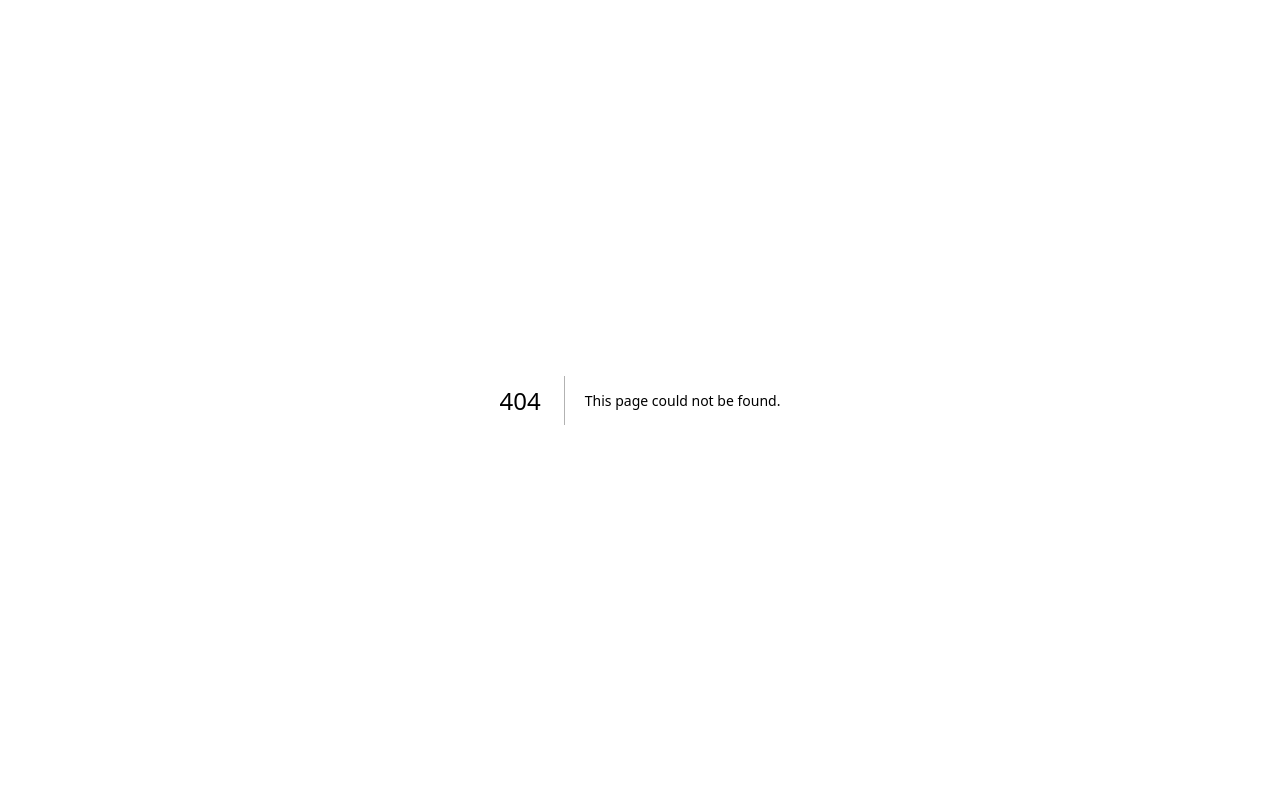
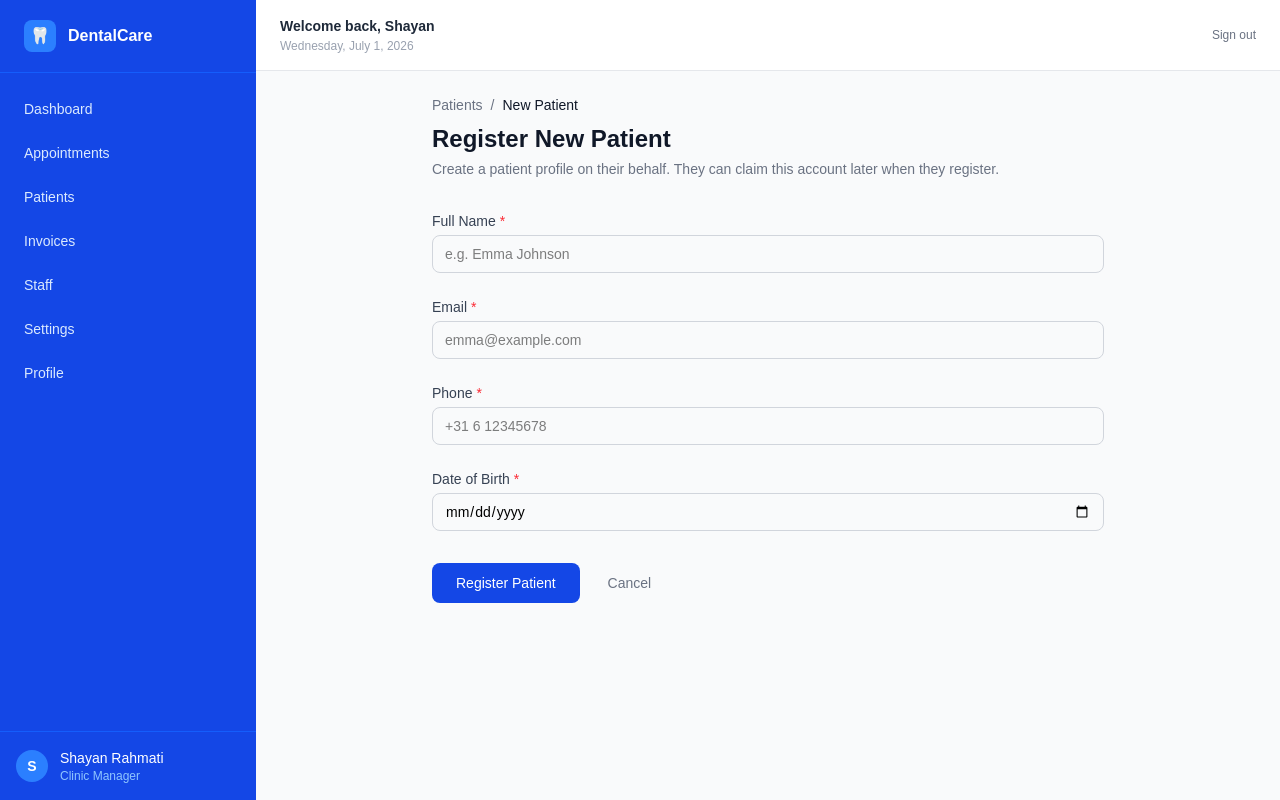
Before and after one commit to shayan655/dental-clinic-front, a Next.js app: page /portal/patients/new in a window 1280 px wide. Before the commit this address had no page. Built offline with nearby package versions, Linux system fonts and the light colour scheme; no server answers.

Commit message:
Build new patient page

```diff
--- a/src/app/portal/appointments/new/page.tsx
+++ b/src/app/portal/appointments/new/page.tsx
@@ -51,7 +51,6 @@ export default async function NewAppointmentPage() {
   const isStaff =
     user.role === 'clinic_manager' ||
     user.role === 'super_admin' ||
-    user.role === 'doctor' ||
     user.role === 'receptionist';
 
   return (
--- a/src/app/portal/appointments/page.tsx
+++ b/src/app/portal/appointments/page.tsx
@@ -2,6 +2,8 @@ import { api } from '@/lib/api'
 import { Appointment, AppointmentsPageData } from '@/types'
 import AppointmentsClient from '@/components/portal/appointments/AppointmentsClient'
 import Link from 'next/link'
+import { redirect } from 'next/navigation'
+import { getAuthUser } from '@/lib/auth'
 
 async function getAppointments(): Promise<AppointmentsPageData> {
   try {
@@ -90,7 +92,16 @@ async function getAppointments(): Promise<AppointmentsPageData> {
 }
 
 export default async function AppointmentsPage() {
+  const user = await getAuthUser();
+  if (!user) redirect('/login');
+  if (user.role === 'patient') redirect('/portal');
+
   const { appointments } = await getAppointments()
+
+  const canCreateAppointment =
+    user.role === 'receptionist' ||
+    user.role === 'clinic_manager' ||
+    user.role === 'super_admin';
 
   return (
     <div className="space-y-6">
@@ -99,12 +110,14 @@ export default async function AppointmentsPage() {
           <h1 className="text-2xl font-bold text-gray-900">Appointments</h1>
           <p className="text-sm text-gray-500 mt-1">Manage and track all clinic appointments.</p>
         </div>
+        {canCreateAppointment && (
           <Link
             href="/portal/appointments/new"
             className="bg-blue-700 hover:bg-blue-800 text-white text-sm font-semibold px-4 py-2.5 rounded-lg transition-colors"
           >
             + New Appointment
           </Link>
+        )}
       </div>
 
       <AppointmentsClient appointments={appointments} />
--- /dev/null
+++ b/src/app/portal/patients/new/page.tsx
@@ -0,0 +1,30 @@
+import { redirect } from 'next/navigation';
+import { getAuthUser } from '@/lib/auth';
+import NewPatientForm from '@/components/portal/patients/NewPatientForm';
+
+export default async function NewPatientPage() {
+  const user = await getAuthUser();
+  if (!user) redirect('/login');
+  if (user.role === 'patient') redirect('/portal');
+  if (user.role === 'doctor') redirect('/portal/patients');
+
+  return (
+    <div className="max-w-2xl mx-auto">
+      <div className="mb-8">
+        <div className="flex items-center gap-2 text-sm text-gray-500 mb-2">
+          <a href="/portal/patients" className="hover:text-blue-700 transition-colors">
+            Patients
+          </a>
+          <span>/</span>
+          <span className="text-gray-900 font-medium">New Patient</span>
+        </div>
+        <h1 className="text-2xl font-bold text-gray-900">Register New Patient</h1>
+        <p className="text-sm text-gray-500 mt-1">
+          Create a patient profile on their behalf. They can claim this account later when they register.
+        </p>
+      </div>
+
+      <NewPatientForm />
+    </div>
+  );
+}
--- /dev/null
+++ b/src/components/portal/patients/NewPatientForm.tsx
@@ -0,0 +1,162 @@
+'use client';
+
+import { useState } from 'react';
+import { useRouter } from 'next/navigation';
+
+type FormState = {
+  name: string;
+  email: string;
+  phone: string;
+  date_of_birth: string;
+};
+
+const initialState: FormState = {
+  name: '',
+  email: '',
+  phone: '',
+  date_of_birth: '',
+};
+
+export default function NewPatientForm() {
+  const router = useRouter();
+  const [form, setForm] = useState<FormState>(initialState);
+  const [loading, setLoading] = useState(false);
+  const [error, setError] = useState<string | null>(null);
+
+  function handleChange(e: React.ChangeEvent<HTMLInputElement>) {
+    setForm((prev) => ({ ...prev, [e.target.name]: e.target.value }));
+  }
+
+  async function handleSubmit(e: React.FormEvent) {
+    e.preventDefault();
+    setLoading(true);
+    setError(null);
+
+    try {
+      await fetch(`${process.env.NEXT_PUBLIC_API_URL}/sanctum/csrf-cookie`, {
+        credentials: 'include',
+      });
+
+      const res = await fetch(`${process.env.NEXT_PUBLIC_API_URL}/api/patients`, {
+        method: 'POST',
+        headers: { 'Content-Type': 'application/json', Accept: 'application/json' },
+        credentials: 'include',
+        body: JSON.stringify(form),
+      });
+
+      if (!res.ok) {
+        const json = await res.json();
+        throw new Error(json.message ?? 'Failed to register patient. Please try again.');
+      }
+
+      router.push('/portal/patients');
+    } catch (err) {
+      setError(err instanceof Error ? err.message : 'Something went wrong. Please try again.');
+    } finally {
+      setLoading(false);
+    }
+  }
+
+  // Max date for date of birth — must be at least 1 day old
+  const maxDOB = new Date();
+  maxDOB.setDate(maxDOB.getDate() - 1);
+  const maxDOBString = maxDOB.toISOString().split('T')[0];
+
+  return (
+    <form onSubmit={handleSubmit} className="space-y-6">
+
+      {/* Name */}
+      <div>
+        <label className="block text-sm font-medium text-gray-700 mb-1">
+          Full Name <span className="text-red-500">*</span>
+        </label>
+        <input
+          type="text"
+          name="name"
+          value={form.name}
+          onChange={handleChange}
+          required
+          placeholder="e.g. Emma Johnson"
+          className="w-full border text-black border-gray-300 rounded-lg px-3 py-2 text-sm focus:outline-none focus:ring-2 focus:ring-blue-500 focus:border-transparent"
+        />
+      </div>
+
+      {/* Email */}
+      <div>
+        <label className="block text-sm font-medium text-gray-700 mb-1">
+          Email <span className="text-red-500">*</span>
+        </label>
+        <input
+          type="email"
+          name="email"
+          value={form.email}
+          onChange={handleChange}
+          required
+          placeholder="emma@example.com"
+          className="w-full border text-black border-gray-300 rounded-lg px-3 py-2 text-sm focus:outline-none focus:ring-2 focus:ring-blue-500 focus:border-transparent"
+        />
+      </div>
+
+      {/* Phone */}
+      <div>
+        <label className="block text-sm font-medium text-gray-700 mb-1">
+          Phone <span className="text-red-500">*</span>
+        </label>
+        <input
+          type="tel"
+          name="phone"
+          value={form.phone}
+          onChange={handleChange}
+          required
+          placeholder="+31 6 12345678"
+          className="w-full border text-black border-gray-300 rounded-lg px-3 py-2 text-sm focus:outline-none focus:ring-2 focus:ring-blue-500 focus:border-transparent"
+        />
+      </div>
+
+      {/* Date of birth */}
+      <div>
+        <label className="block text-sm font-medium text-gray-700 mb-1">
+          Date of Birth <span className="text-red-500">*</span>
+        </label>
+        <input
+          type="date"
+          name="date_of_birth"
+          value={form.date_of_birth}
+          onChange={handleChange}
+          required
+          max={maxDOBString}
+          className="w-full border text-black border-gray-300 rounded-lg px-3 py-2 text-sm focus:outline-none focus:ring-2 focus:ring-blue-500 focus:border-transparent"
+        />
+      </div>
+
+      {/* Error */}
+      {error && (
+        <div className="flex items-start gap-2 bg-red-50 border border-red-200 text-red-700 rounded-lg px-4 py-3 text-sm">
+          <svg className="w-4 h-4 mt-0.5 shrink-0" fill="currentColor" viewBox="0 0 20 20">
+            <path fillRule="evenodd" d="M10 18a8 8 0 100-16 8 8 0 000 16zM8.28 7.22a.75.75 0 00-1.06 1.06L8.94 10l-1.72 1.72a.75.75 0 101.06 1.06L10 11.06l1.72 1.72a.75.75 0 101.06-1.06L11.06 10l1.72-1.72a.75.75 0 00-1.06-1.06L10 8.94 8.28 7.22z" clipRule="evenodd" />
+          </svg>
+          {error}
+        </div>
+      )}
+
+      {/* Actions */}
+      <div className="flex items-center gap-3 pt-2">
+        <button
+          type="submit"
+          disabled={loading}
+          className="bg-blue-700 hover:bg-blue-800 disabled:opacity-60 disabled:cursor-not-allowed text-white text-sm font-medium px-6 py-2.5 rounded-lg transition-colors"
+        >
+          {loading ? 'Registering...' : 'Register Patient'}
+        </button>
+        <button
+          type="button"
+          onClick={() => router.back()}
+          className="text-sm text-gray-500 hover:text-gray-700 px-4 py-2.5 rounded-lg hover:bg-gray-100 transition-colors"
+        >
+          Cancel
+        </button>
+      </div>
+
+    </form>
+  );
+}
--- a/src/lib/auth.ts
+++ b/src/lib/auth.ts
@@ -23,7 +23,7 @@ export async function getAuthUser(): Promise<User | null> {
         id: 1,
         name: 'Shayan Rahmati',
         email: 'shayan@clinic.com',
-        role: 'super_admin',
+        role: 'clinic_manager',
         created_at: new Date().toISOString(),
         updated_at: new Date().toISOString(),
       };
```
Lines whose indentation alone changed are shown as unchanged.
